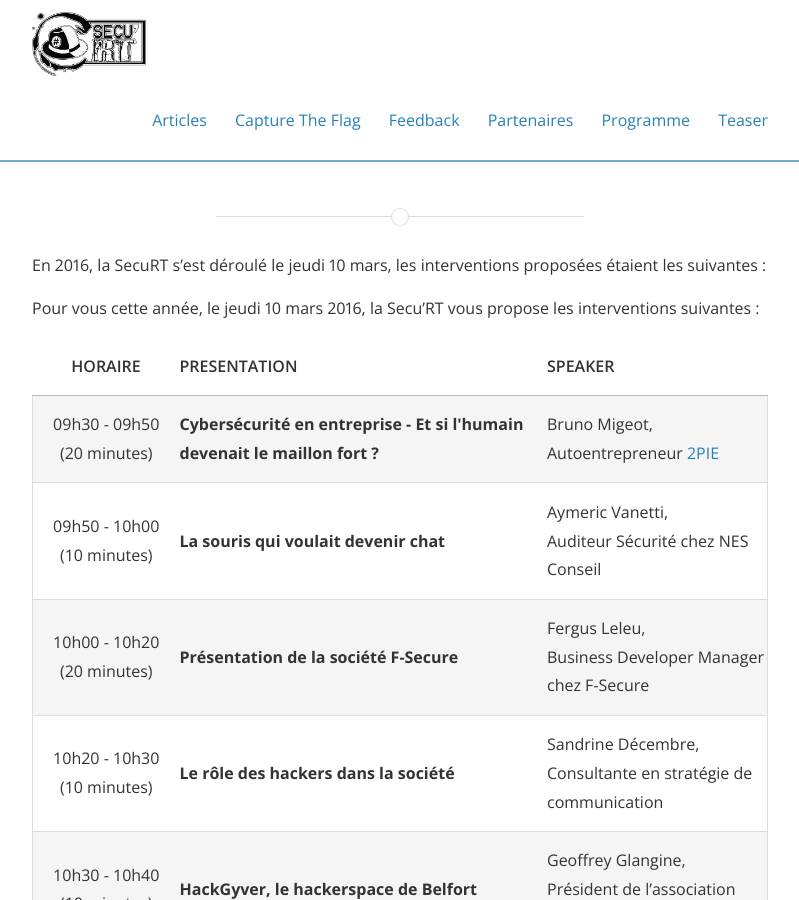
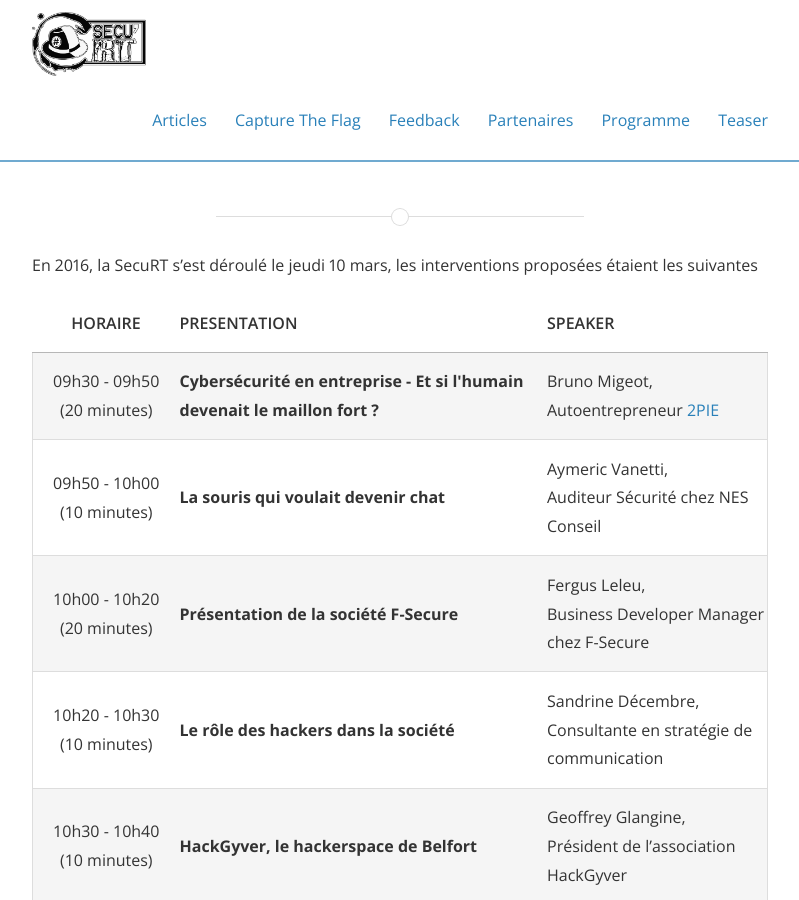
Before and after one commit to SecuRT/securt.github.io, a Jekyll site: the page built from pla2016.md, in a window 1280 px wide and 900 px high. Shown: the whole window, without its empty margins (240-1039 px from the left). Built offline with Jekyll 4.4.1, drawn with Linux system fonts in a browser that asks for light colours; nearby versions of some CDN libraries.

Commit message:
fixing pla

```diff
--- a/pla2016.md
+++ b/pla2016.md
@@ -3,9 +3,7 @@ layout: page
 permalink: /programme-2016/
 ---
 
-En 2016, la SecuRT s'est déroulé le jeudi 10 mars, les interventions proposées étaient les suivantes :
-
-Pour vous cette année, le jeudi 10 mars 2016, la Secu'RT vous propose les interventions suivantes :
+En 2016, la SecuRT s'est déroulé le jeudi 10 mars, les interventions proposées étaient les suivantes
 
 <table>
   <thead>
```
Also changed, not shown: planning.md (+0 -1 lines).
